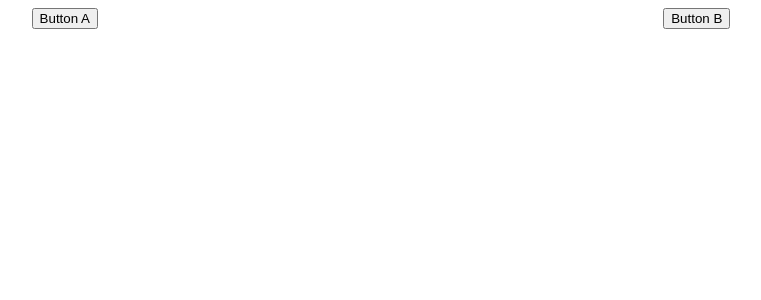
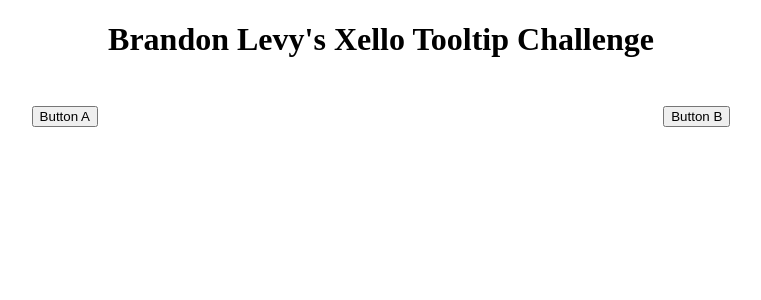
Before and after one commit to blevy115/xello-angular-tooltip, an Angular app: page /tooltips in a window 1280 px wide. Shown: the top 300 px of the page, without its empty margins (259-1020 px from the left). Built offline with nearby package versions, Linux system fonts and the light colour scheme.

Commit message:
Added title to page and made page scrollable

```diff
--- a/src/app/pages/tooltips/tooltips.page.html
+++ b/src/app/pages/tooltips/tooltips.page.html
@@ -1,3 +1,4 @@
+<h1 id="page-title">Brandon Levy's Xello Tooltip Challenge</h1>
 <div id="tooltip-container">
 <app-tooltip-button *ngFor="let tooltip of tooltips"
     [tooltip] = "tooltip"
--- a/src/app/pages/tooltips/tooltips.page.sass
+++ b/src/app/pages/tooltips/tooltips.page.sass
@@ -2,3 +2,7 @@
     display: flex
     flex-direction: row
     justify-content: space-around
+    margin: 3em auto 95vh auto // Used 95vh to make page scrollable
+
+#page-title
+    text-align: center
```
